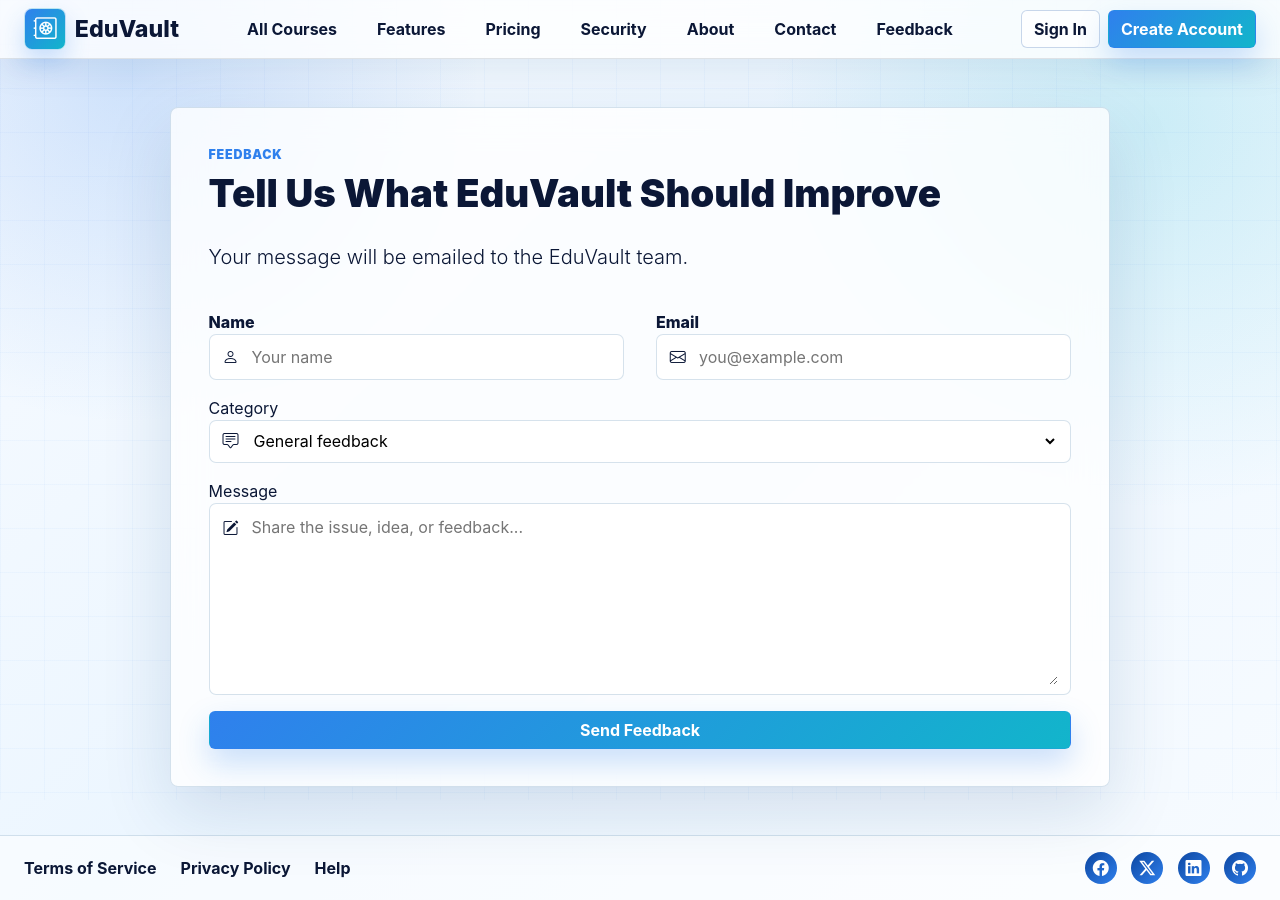
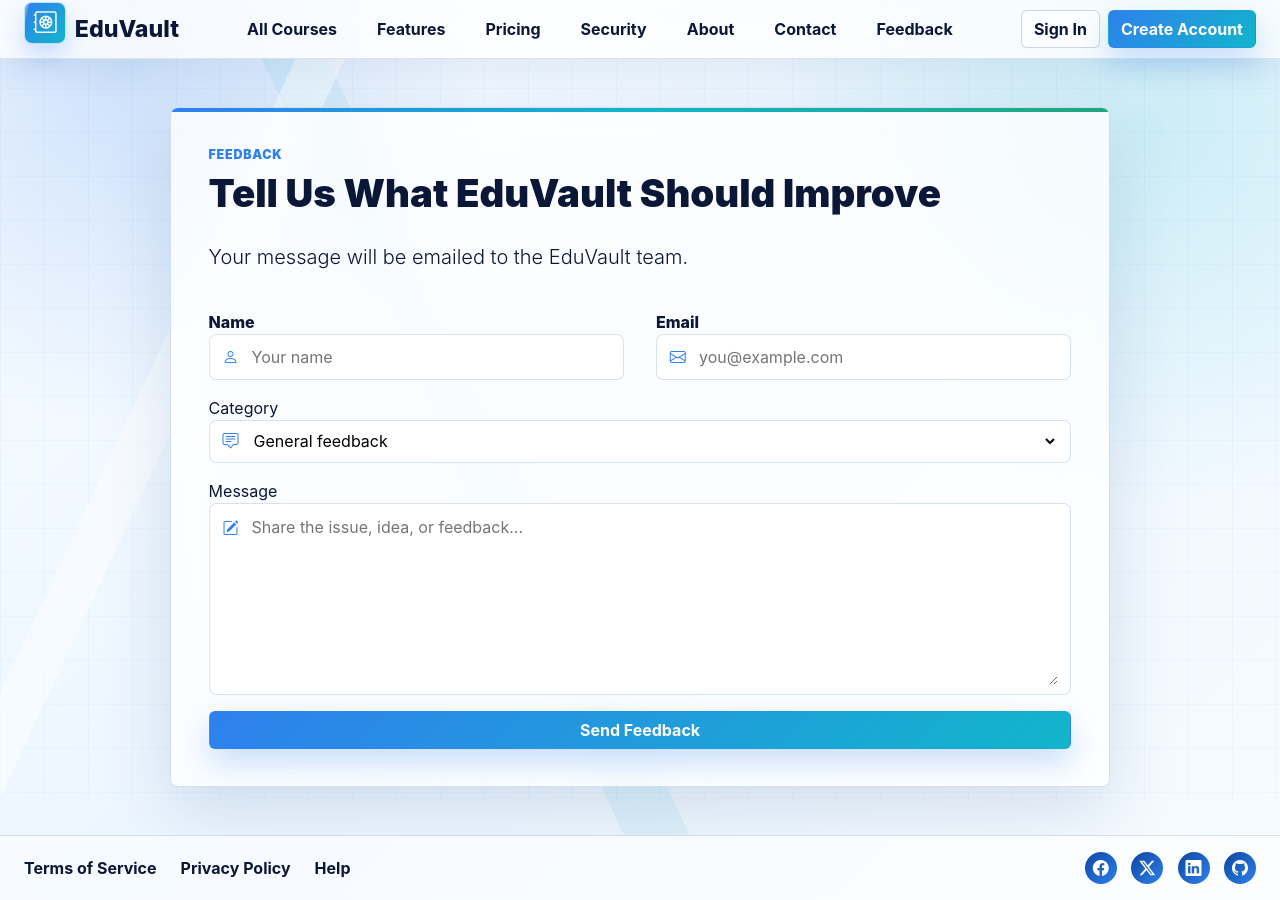
Before and after one commit to bhardwajgirdharsupr-lab/EduVaultAI, a Flask app: page /feedback in a window 1280 px wide. Run offline with Flask 3, Linux system fonts and the light colour scheme; some libraries are stand-ins or nearby versions.

Commit message:
Modernize UI motion and interactions

```diff
--- a/static/css/styles.css
+++ b/static/css/styles.css
@@ -14,6 +14,7 @@
   --surface: rgba(255, 255, 255, 0.9);
   --shadow: 0 24px 70px rgba(15, 65, 120, 0.14);
   --shadow-soft: 0 14px 40px rgba(15, 65, 120, 0.1);
+  --shadow-lift: 0 30px 90px rgba(15, 65, 120, 0.18);
   --ease: cubic-bezier(0.22, 1, 0.36, 1);
 }
 
@@ -25,6 +26,7 @@
   color: var(--ink);
   font-family: Inter, ui-sans-serif, system-ui, -apple-system, BlinkMacSystemFont, "Segoe UI", sans-serif;
   letter-spacing: 0;
+  overflow-x: hidden;
   text-rendering: optimizeLegibility;
 }
 
@@ -91,7 +98,22 @@
   display: inline-flex;
   height: 42px;
   justify-content: center;
+  overflow: hidden;
+  position: relative;
   width: 42px;
+}
+
+.brand-mark::after {
+  background: linear-gradient(120deg, transparent 0%, rgba(255, 255, 255, 0.52) 48%, transparent 100%);
+  content: "";
+  inset: -35% -70%;
+  position: absolute;
+  transform: translateX(-72%) rotate(12deg);
+  transition: transform 700ms var(--ease);
+}
+
+.brand:hover .brand-mark::after {
+  transform: translateX(72%) rotate(12deg);
 }
 
 .public-nav {
@@ -470,6 +525,18 @@
   align-items: center;
   display: flex;
   justify-content: center;
+  overflow: hidden;
+  position: relative;
+}
+
+.auth-section::before {
+  background:
+    linear-gradient(115deg, transparent 0 18%, rgba(255, 255, 255, 0.46) 18% 21%, transparent 21% 100%),
+    linear-gradient(245deg, transparent 0 58%, rgba(18, 181, 203, 0.08) 58% 62%, transparent 62% 100%);
+  content: "";
+  inset: 0;
+  pointer-events: none;
+  position: absolute;
 }
 
 .auth-card,
@@ -481,6 +548,7 @@
   border: 1px solid var(--line);
   border-radius: 8px;
   box-shadow: var(--shadow);
+  position: relative;
   transition: border-color 220ms var(--ease), box-shadow 220ms var(--ease), transform 220ms var(--ease);
 }
 
@@ -489,13 +557,23 @@
 .panel:hover,
 .plan-card:hover {
   border-color: rgba(47, 128, 237, 0.28);
-  box-shadow: 0 28px 80px rgba(15, 65, 120, 0.16);
+  box-shadow: var(--shadow-lift);
+  transform: translateY(-3px);
 }
 
 .auth-card {
   max-width: 500px;
+  overflow: hidden;
   padding: 2.35rem;
   width: min(92vw, 500px);
+}
+
+.auth-card::before {
+  background: linear-gradient(90deg, var(--blue-strong), var(--cyan), var(--green));
+  content: "";
+  height: 4px;
+  inset: 0 0 auto;
+  position: absolute;
 }
 
 .auth-card-wide {
@@ -533,6 +611,17 @@
   display: flex;
   gap: 0.7rem;
   padding: 0.55rem 0.8rem;
+  transition: background 180ms var(--ease), border-color 180ms var(--ease), box-shadow 220ms var(--ease), transform 220ms var(--ease);
+}
+
+.input-icon i {
+  color: var(--blue-strong);
+  transition: color 180ms var(--ease), transform 220ms var(--ease);
+}
+
+.input-icon:focus-within i {
+  color: var(--cyan);
+  transform: scale(1.08);
 }
 
 .input-icon input {
@@ -1309,11 +1439,59 @@
   }
 }
 
+.motion-ready .reveal-on-scroll {
+  opacity: 0;
+  transform: translateY(18px) scale(0.985);
+  transition:
+    opacity 520ms var(--ease) var(--reveal-delay, 0ms),
+    transform 620ms var(--ease) var(--reveal-delay, 0ms),
+    border-color 220ms var(--ease),
+    box-shadow 220ms var(--ease);
+}
+
+.motion-ready .reveal-on-scroll.is-visible {
+  opacity: 1;
+  transform: translateY(0) scale(1);
+}
+
+.motion-ready .auth-card.reveal-on-scroll.is-visible:hover,
+.motion-ready .detail-card.reveal-on-scroll.is-visible:hover,
+.motion-ready .panel.reveal-on-scroll.is-visible:hover,
+.motion-ready .plan-card.reveal-on-scroll.is-visible:hover {
+  transform: translateY(-3px) scale(1);
+}
+
+.motion-ready .feature-pill.reveal-on-scroll.is-visible:hover,
+.motion-ready .course-card.reveal-on-scroll.is-visible:hover,
+.motion-ready .certificate-card.reveal-on-scroll.is-visible:hover,
+.motion-ready .resource-card.reveal-on-scroll.is-visible:hover,
+.motion-ready .stat-card.reveal-on-scroll.is-visible:hover,
+.motion-ready .timeline-item.reveal-on-scroll.is-visible:hover,
+.motion-ready .integration-grid > div.reveal-on-scroll.is-visible:hover {
+  transform: translateY(-4px) scale(1);
+}
+
+@keyframes float-soft {
+  0%,
+  100% {
+    transform: translateY(0);
+  }
+
+  50% {
+    transform: translateY(-6px);
+  }
+}
+
+.motion-ready .brand-mark {
+  animation: float-soft 4.8s var(--ease) infinite;
+}
+
 @media (prefers-reduced-motion: reduce) {
   *,
   *::before,
   *::after {
     animation-duration: 1ms !important;
+    animation-iteration-count: 1 !important;
     scroll-behavior: auto !important;
     transition-duration: 1ms !important;
   }
--- /dev/null
+++ b/static/js/app.js
@@ -0,0 +1,50 @@
+(() => {
+  const reduceMotion = window.matchMedia("(prefers-reduced-motion: reduce)").matches;
+  const nav = document.querySelector(".public-nav, .app-topbar");
+
+  if (nav) {
+    const updateNav = () => nav.classList.toggle("is-scrolled", window.scrollY > 12);
+    updateNav();
+    window.addEventListener("scroll", updateNav, { passive: true });
+  }
+
+  if (reduceMotion) return;
+
+  document.documentElement.classList.add("motion-ready");
+
+  const revealTargets = document.querySelectorAll(
+    [
+      ".hero-copy",
+      ".hero-search",
+      ".feature-pill",
+      ".auth-card",
+      ".detail-card",
+      ".panel",
+      ".plan-card",
+      ".course-card",
+      ".certificate-card",
+      ".resource-card",
+      ".stat-card",
+      ".timeline-item",
+      ".integration-grid > div",
+    ].join(",")
+  );
+
+  revealTargets.forEach((element, index) => {
+    element.classList.add("reveal-on-scroll");
+    element.style.setProperty("--reveal-delay", `${Math.min(index % 8, 7) * 45}ms`);
+  });
+
+  const observer = new IntersectionObserver(
+    (entries) => {
+      entries.forEach((entry) => {
+        if (!entry.isIntersecting) return;
+        entry.target.classList.add("is-visible");
+        observer.unobserve(entry.target);
+      });
+    },
+    { rootMargin: "0px 0px -8% 0px", threshold: 0.12 }
+  );
+
+  revealTargets.forEach((element) => observer.observe(element));
+})();
--- a/templates/base.html
+++ b/templates/base.html
@@ -119,5 +119,6 @@
     </footer>
   {% endif %}
   <script src="https://cdn.jsdelivr.net/npm/bootstrap@5.3.3/dist/js/bootstrap.bundle.min.js"></script>
+  <script src="{{ url_for('static', filename='js/app.js') }}"></script>
 </body>
 </html>
```
Also changed, not shown: other parts of static/css/styles.css (+82 -3 lines).
